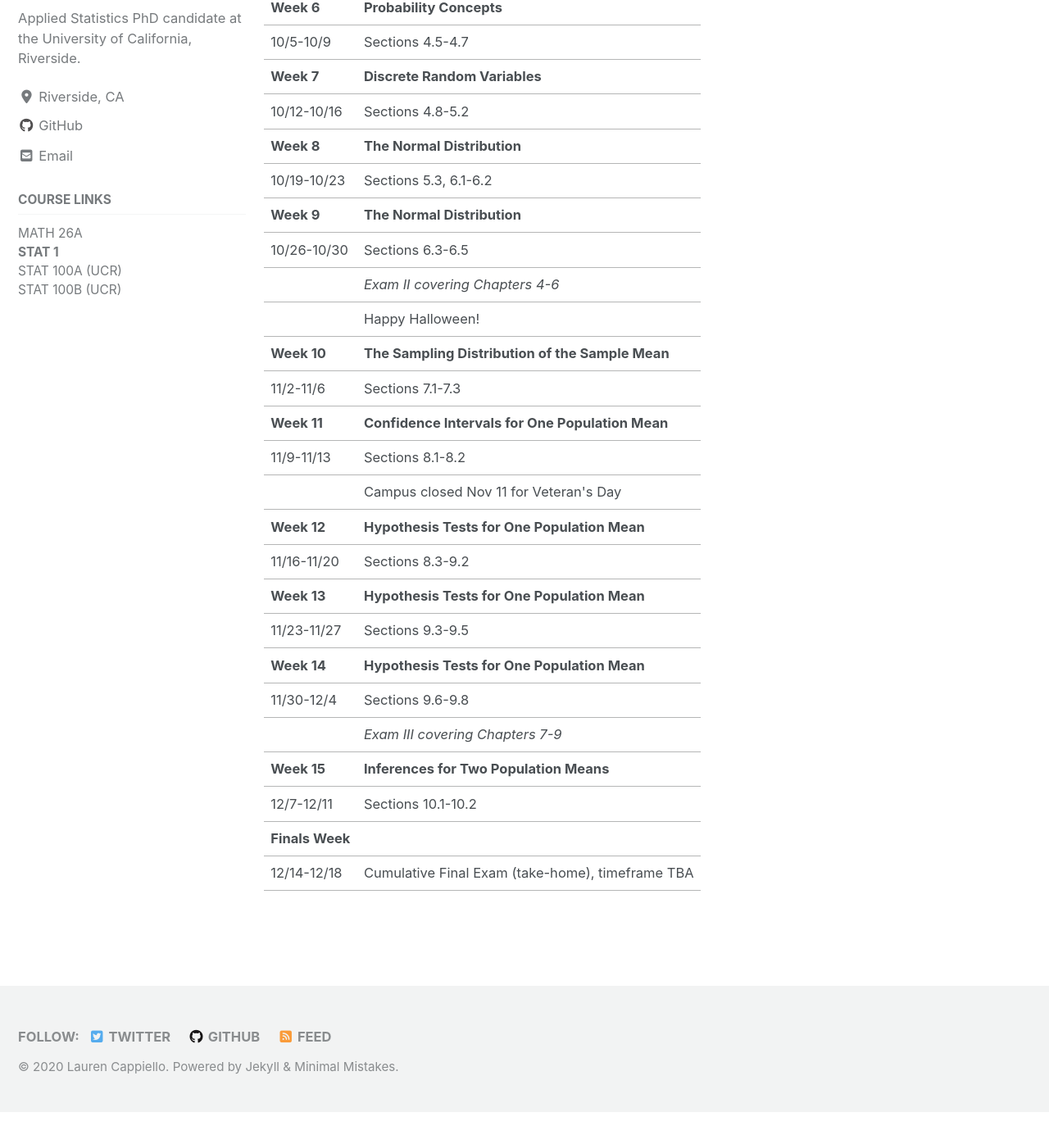
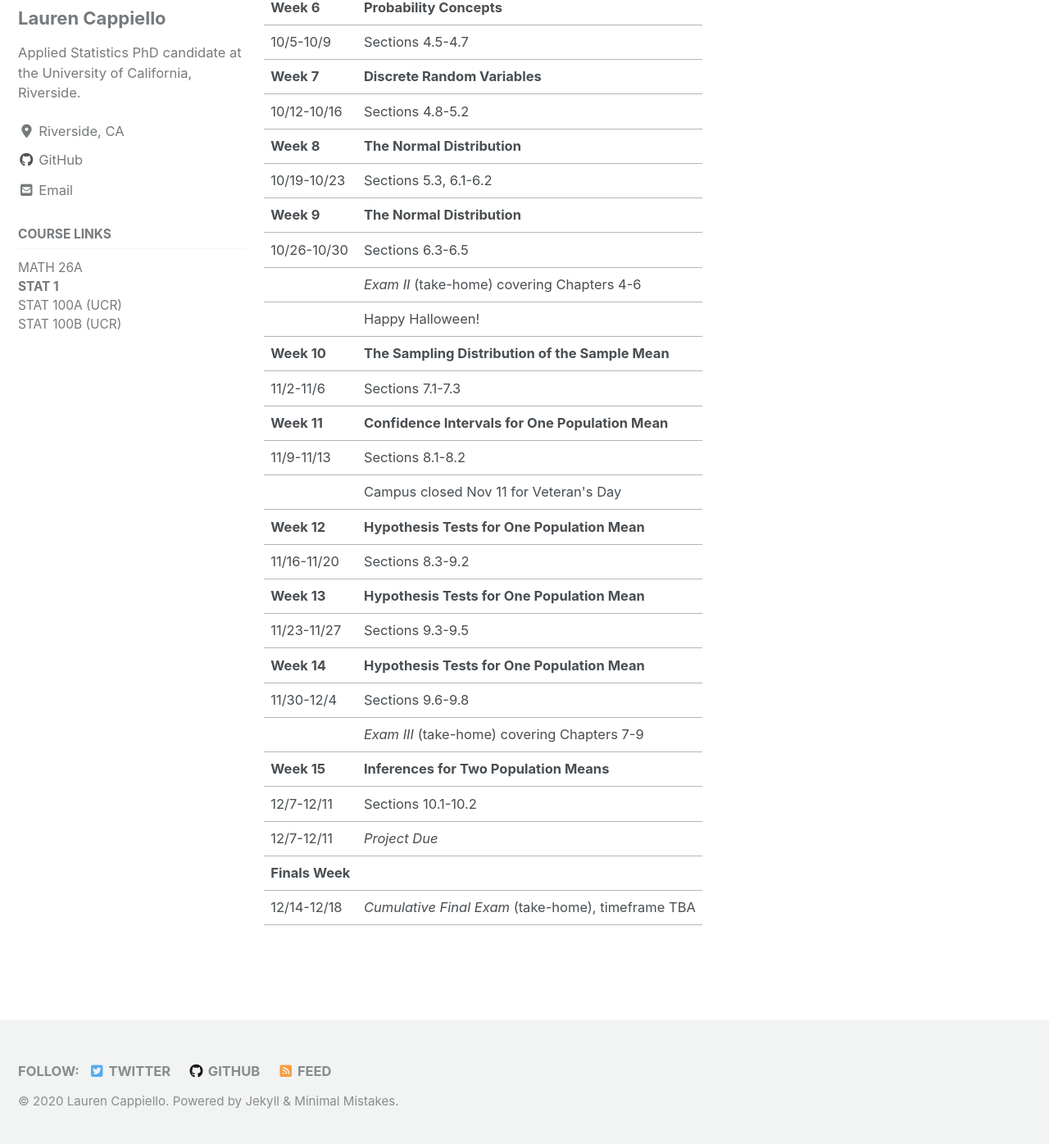
Before and after one commit to lgpcappiello/lgpcappiello.github.io, a Jekyll site: the page built from teaching/stat1/index.md, in a window 1280 px wide and 1400 px high, scrolled down 923 px. Shown: the top 1396 px of the window at 82% size. Built offline with Jekyll 4.4.1, drawn with Linux system fonts in a browser that asks for light colours; cached includes are drawn as plain includes; nearby versions of some CDN libraries; before the commit the page ends 2280 px from its top, so only the background shows below that; some of the changed text lies outside the part shown.

Commit message:
Update index.md

```diff
--- a/teaching/stat1/index.md
+++ b/teaching/stat1/index.md
@@ -22,7 +22,7 @@
       <tr><td>9/14-9/18</td><td>Sections 3.1-3.3</td></tr>
     <tr><td><strong>Week 4</strong></td><td><strong>Descriptive Measures</strong></td></tr>
       <tr><td>9/21-9/25</td><td>Sections 3.4-4.1</td></tr>
-      <tr><td></td><td><em>Exam I</em> covering Chapters 1-3</td></tr>
+      <tr><td></td><td><em>Exam I</em> (take-home) covering Chapters 1-3</td></tr>
     <tr><td><strong>Week 5</strong></td><td><strong>Probability Concepts</strong></td></tr>
       <tr><td>9/28-10/2</td><td>Sections 4.2-4.4</td></tr>
     <tr><td><strong>Week 6</strong></td><td><strong>Probability Concepts</strong></td></tr>
@@ -33,7 +33,7 @@
       <tr><td>10/19-10/23</td><td>Sections 5.3, 6.1-6.2</td></tr>
     <tr><td><strong>Week 9</strong></td><td><strong>The Normal Distribution</strong></td></tr>
       <tr><td>10/26-10/30</td><td>Sections 6.3-6.5</td></tr>
-      <tr><td></td><td><em>Exam II covering Chapters 4-6</em></td></tr>
+      <tr><td></td><td><em>Exam II</em> (take-home) covering Chapters 4-6</td></tr>
       <tr><td></td><td>Happy Halloween!</td></tr>
     <tr><td><strong>Week 10</strong></td><td><strong>The Sampling Distribution of the Sample Mean</strong></td></tr>
       <tr><td>11/2-11/6</td><td>Sections 7.1-7.3</td></tr>
@@ -46,10 +46,11 @@
       <tr><td>11/23-11/27</td><td>Sections 9.3-9.5</td></tr>
     <tr><td><strong>Week 14</strong></td><td><strong>Hypothesis Tests for One Population Mean</strong></td></tr>
       <tr><td>11/30-12/4</td><td>Sections 9.6-9.8</td></tr>
-      <tr><td></td><td><em>Exam III covering Chapters 7-9</em></td></tr>
+      <tr><td></td><td><em>Exam III</em> (take-home) covering Chapters 7-9</td></tr>
     <tr><td><strong>Week 15</strong></td><td><strong>Inferences for Two Population Means</strong></td></tr>
       <tr><td>12/7-12/11</td><td>Sections 10.1-10.2</td></tr>
+      <tr><td>12/7-12/11</td><td><em>Project Due</em></td></tr>
     <tr><td><strong>Finals Week</strong></td><td><strong></strong></td></tr>
-      <tr><td>12/14-12/18</td><td>Cumulative Final Exam (take-home), timeframe TBA</td></tr>
+      <tr><td>12/14-12/18</td><td><em>Cumulative Final Exam</em> (take-home), timeframe TBA</td></tr>
 </tbody>
 </table>
```
